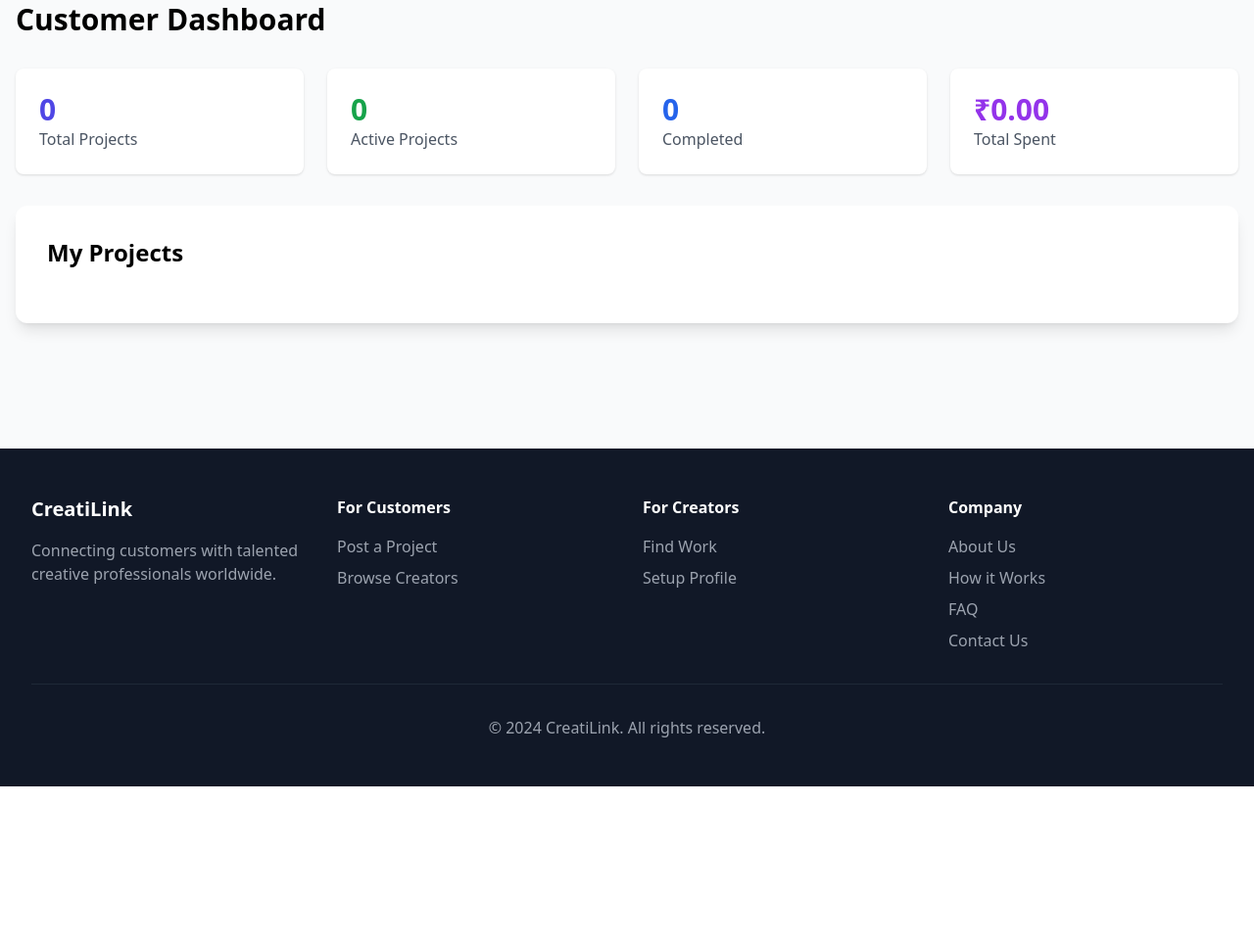
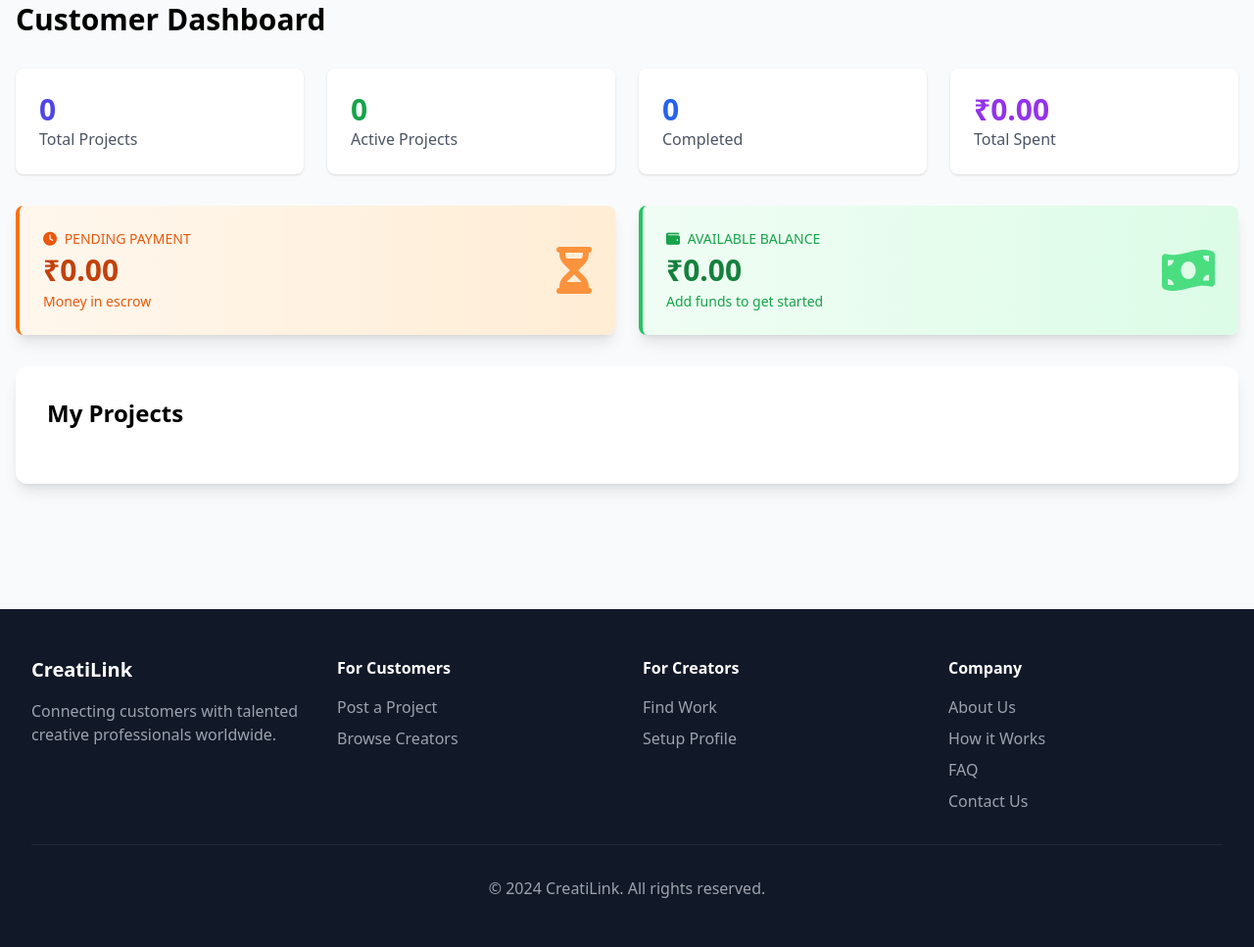
Before and after one commit to jatinmahire/creatilink, a Flask app: page /dashboard/customer in a window 1280 px wide. Shown: the part 126-1093 px from the top of the page at 98% size. Before the commit the page ends 929 px from the top, so only its background shows below. Run offline with Flask 3, Linux system fonts and the light colour scheme; a user stored in the database is signed in; some libraries are stand-ins or nearby versions.

Commit message:
Add payment stats to dashboards - show pending payments/earnings

```diff
--- a/app/dashboard.py
+++ b/app/dashboard.py
@@ -30,6 +30,12 @@ def customer_dashboard():
         status='completed'
     ).scalar() or 0
 
+    # Pending payment (money in escrow)
+    pending_payment = db.session.query(func.sum(Transaction.amount)).filter_by(
+        customer_id=current_user.id,
+        status='pending'
+    ).scalar() or 0
+
     # Recent transactions
     recent_transactions = Transaction.query.filter_by(customer_id=current_user.id).order_by(Transaction.created_at.desc()).limit(5).all()
 
@@ -40,6 +46,7 @@ def customer_dashboard():
         active_projects=active_projects,
         completed_projects=completed_projects,
         total_spent=total_spent,
+        pending_payment=pending_payment,
         recent_transactions=recent_transactions
     )
 
@@ -79,6 +86,12 @@ def creator_dashboard():
         status='completed'
     ).scalar() or 0
 
+    # Pending earnings (awaiting completion)
+    pending_earnings = db.session.query(func.sum(Transaction.amount)).filter_by(
+        creator_id=current_user.id,
+        status='pending'
+    ).scalar() or 0
+
     # Recent earnings
     recent_earnings = Transaction.query.filter_by(
         creator_id=current_user.id,
@@ -101,6 +114,7 @@ def creator_dashboard():
         completed_jobs=completed_jobs,
         pending_applications=pending_applications,
         total_earnings=total_earnings,
+        pending_earnings=pending_earnings,
         recent_earnings=recent_earnings,
         unread_messages=unread_messages
     )
--- a/app/templates/dashboard/customer.html
+++ b/app/templates/dashboard/customer.html
@@ -20,6 +20,39 @@
         <div class="bg-white rounded-lg shadow p-6">
             <div class="text-3xl font-bold text-purple-600">₹{{ "%.2f"|format(total_spent) }}</div>
             <div class="text-gray-600">Total Spent</div>
+        </div>
+    </div>
+
+    <!-- Payment Stats Row -->
+    <div class="grid grid-cols-1 md:grid-cols-2 gap-6 mb-8">
+        <div
+            class="bg-gradient-to-r from-orange-50 to-orange-100 rounded-lg shadow-lg p-6 border-l-4 border-orange-500">
+            <div class="flex items-center justify-between">
+                <div>
+                    <div class="text-sm font-medium text-orange-600 uppercase mb-1">
+                        <i class="fas fa-clock mr-1"></i> Pending Payment
+                    </div>
+                    <div class="text-3xl font-bold text-orange-700">₹{{ "%.2f"|format(pending_payment) }}</div>
+                    <div class="text-sm text-orange-600 mt-1">Money in escrow</div>
+                </div>
+                <div class="text-orange-400">
+                    <i class="fas fa-hourglass-half text-5xl"></i>
+                </div>
+            </div>
+        </div>
+        <div class="bg-gradient-to-r from-green-50 to-green-100 rounded-lg shadow-lg p-6 border-l-4 border-green-500">
+            <div class="flex items-center justify-between">
+                <div>
+                    <div class="text-sm font-medium text-green-600 uppercase mb-1">
+                        <i class="fas fa-wallet mr-1"></i> Available Balance
+                    </div>
+                    <div class="text-3xl font-bold text-green-700">₹0.00</div>
+                    <div class="text-sm text-green-600 mt-1">Add funds to get started</div>
+                </div>
+                <div class="text-green-400">
+                    <i class="fas fa-money-bill-wave text-5xl"></i>
+                </div>
+            </div>
         </div>
     </div>
 
```
Also changed, not shown: app/templates/dashboard/creator.html (+34 -0 lines).
